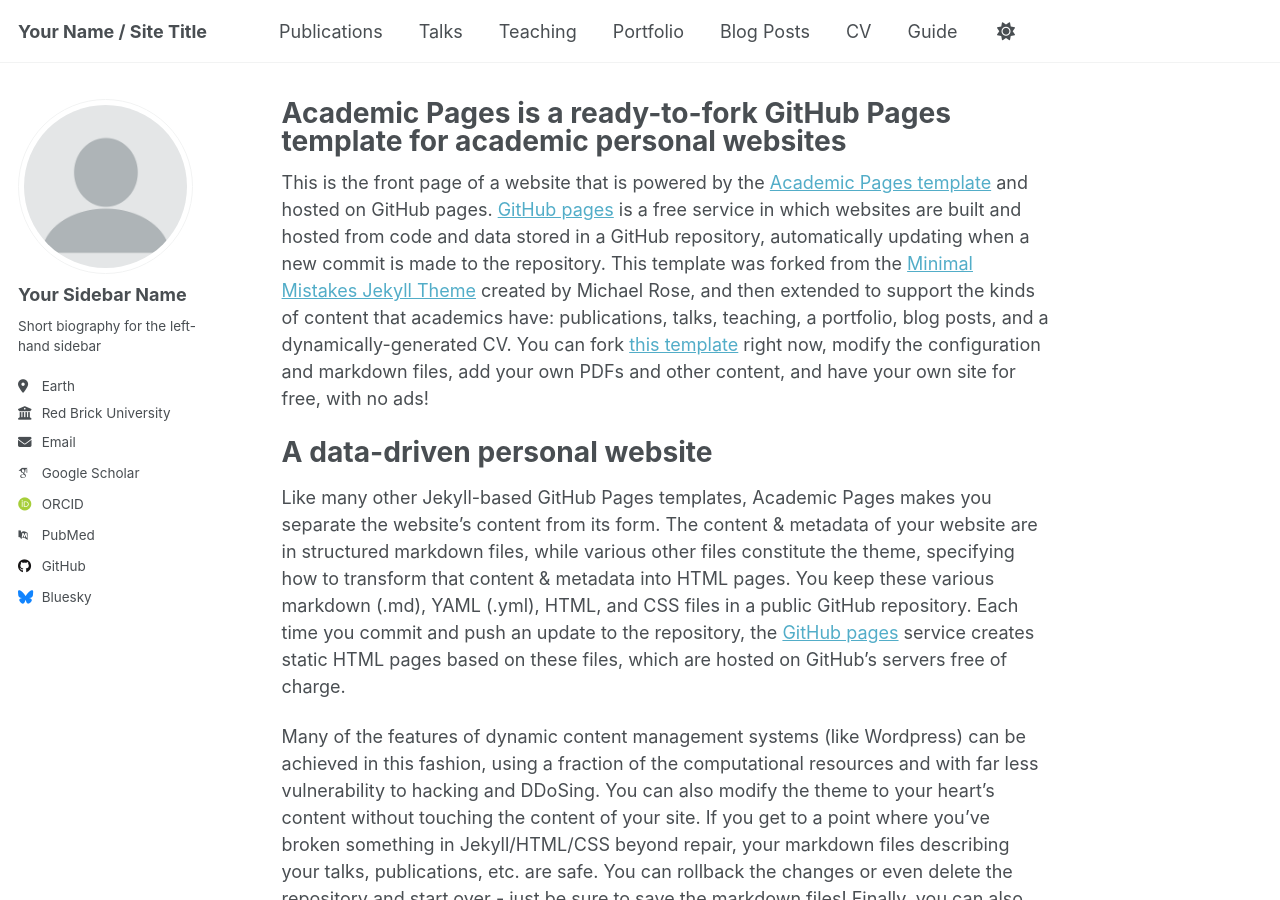
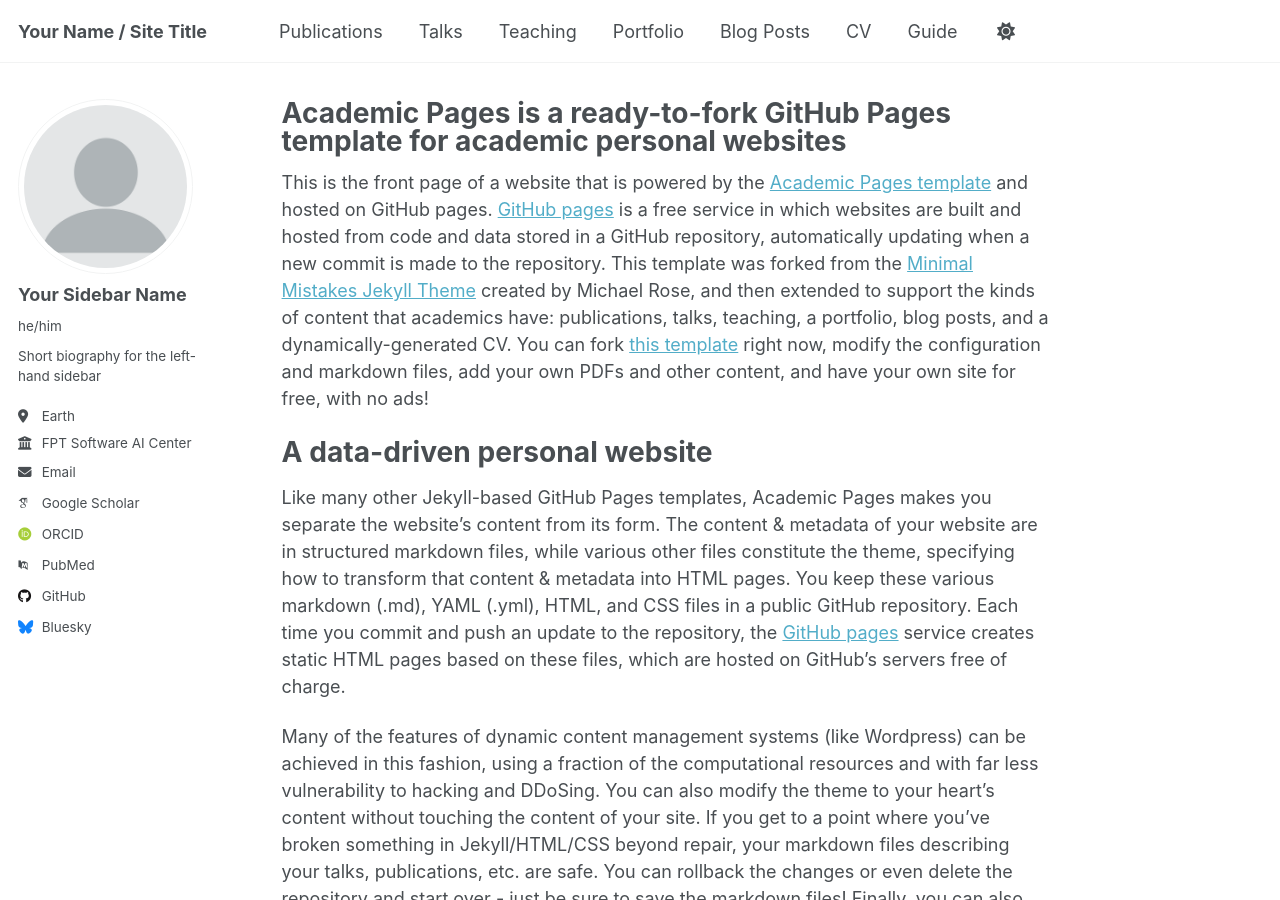
Before and after one commit to cuonglannguyen/cuonglannguyen.github.io, a Jekyll site: the page built from _pages/about.md, in a window 1280 px wide and 900 px high. Built offline with Jekyll 4.4.1, drawn with Linux system fonts in a browser that asks for light colours; some web fonts are replaced.

Commit message:
Update _config.yml

```diff
--- a/_config.yml
+++ b/_config.yml
@@ -24,10 +24,10 @@ author:
   # Biographic information
   avatar           : "profile.png"
   name             : "Your Sidebar Name"
-  pronouns         : # example: "she/her"
+  pronouns         : he/him
   bio              : "Short biography for the left-hand sidebar"
   location         : "Earth"
-  employer         : "Red Brick University"
+  employer         : "FPT Software AI Center"
   uri              : # URL
   email            : "none@example.org"
 
```
